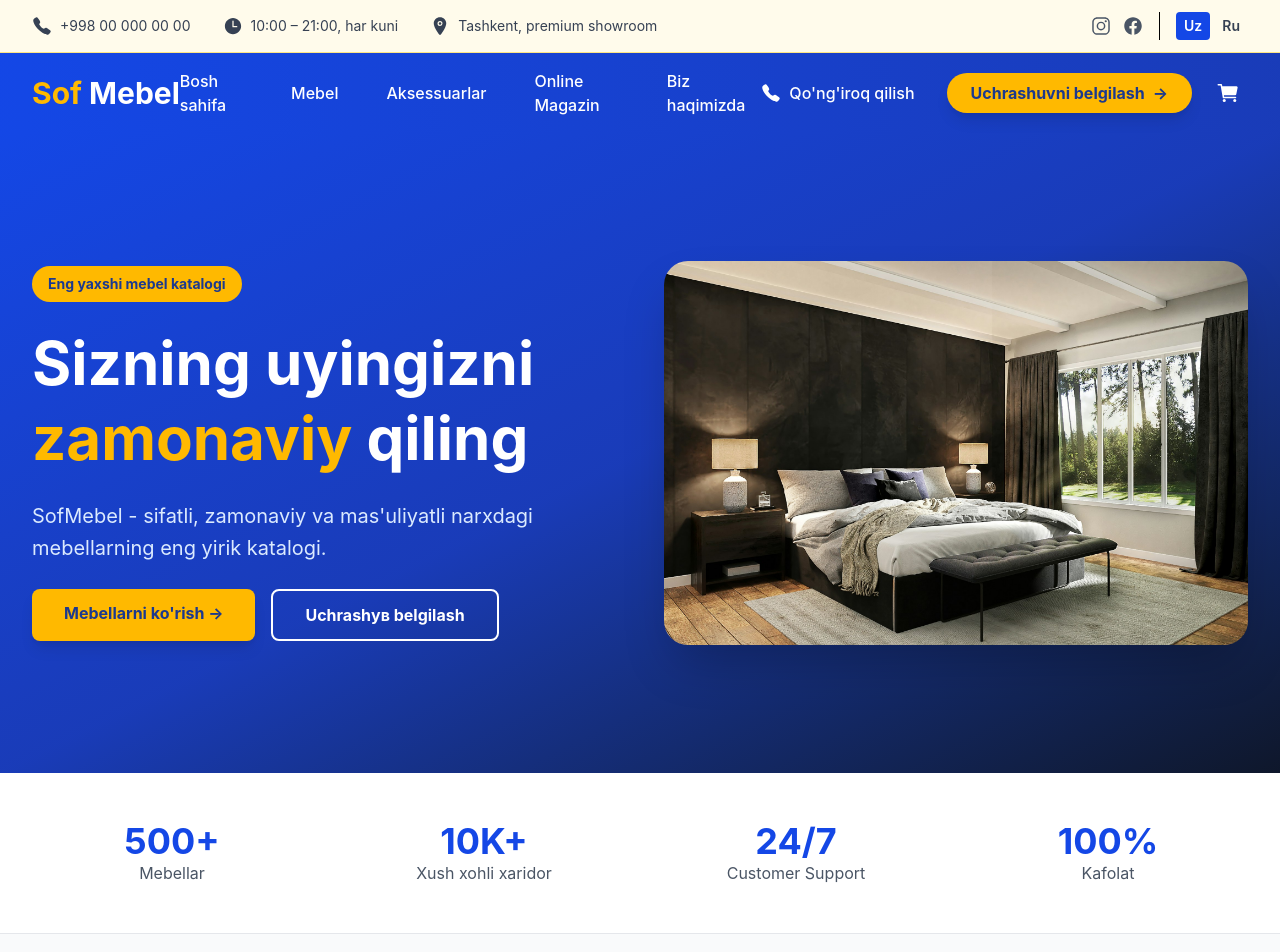
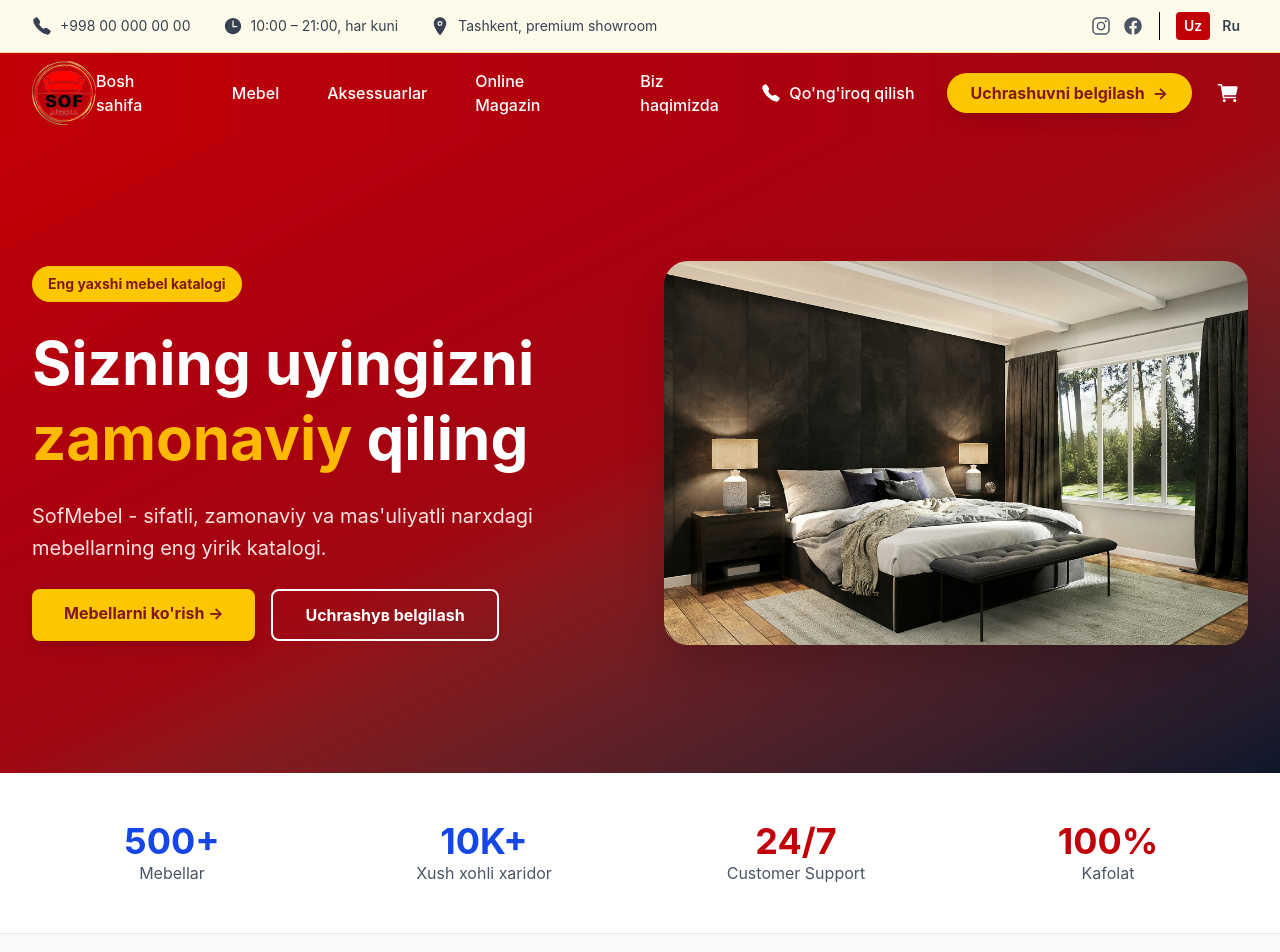
Before and after one commit to webdunyosi/sofmebel, a React (Vite) app: page / in a window 1280 px wide. Shown: the top 952 px of the page. Built offline with nearby package versions, Linux system fonts and the light colour scheme.

Commit message:
changed color red

```diff
--- a/src/components/Header.tsx
+++ b/src/components/Header.tsx
@@ -1,7 +1,16 @@
 import React, { useState } from "react"
 import { Link } from "react-router-dom"
 import { useCart } from "../hooks/useCart"
-import { IoCall, IoTime, IoLocation, IoLogoInstagram, IoLogoFacebook, IoMenu, IoClose, IoCart } from "react-icons/io5"
+import {
+  IoCall,
+  IoTime,
+  IoLocation,
+  IoLogoInstagram,
+  IoLogoFacebook,
+  IoMenu,
+  IoClose,
+  IoCart,
+} from "react-icons/io5"
 
 export const Header: React.FC = () => {
   const { getTotalItems } = useCart()
@@ -18,7 +27,7 @@ export const Header: React.FC = () => {
             <div className="flex flex-col sm:flex-row gap-4 sm:gap-8 justify-center sm:justify-start">
               <a
                 href="tel:+998900000000"
-                className="flex items-center gap-2 text-gray-700 hover:text-blue-700 transition"
+                className="flex items-center gap-2 text-gray-700 hover:text-red-700 transition"
               >
                 <IoCall className="w-5 h-5" />
                 <span>+998 00 000 00 00</span>
@@ -57,8 +66,8 @@ export const Header: React.FC = () => {
                   onClick={() => setLanguage("uz")}
                   className={`px-2 py-1 rounded font-semibold transition ${
                     language === "uz"
-                      ? "bg-blue-700 text-white"
-                      : "text-gray-700 hover:text-blue-700"
+                      ? "bg-red-700 text-white"
+                      : "text-gray-700 hover:text-red-700"
                   }`}
                 >
                   Uz
@@ -67,8 +76,8 @@ export const Header: React.FC = () => {
                   onClick={() => setLanguage("ru")}
                   className={`px-2 py-1 rounded font-semibold transition ${
                     language === "ru"
-                      ? "bg-blue-700 text-white"
-                      : "text-gray-700 hover:text-blue-700"
+                      ? "bg-red-700 text-white"
+                      : "text-gray-700 hover:text-red-700"
                   }`}
                 >
                   Ru
@@ -80,15 +89,16 @@ export const Header: React.FC = () => {
       </div>
 
       {/* Main Navigation */}
-      <nav className="bg-linear-to-r from-blue-700 to-blue-800 sticky top-0 z-50">
+      <nav className="bg-linear-to-r from-red-700 to-red-800 sticky top-0 z-50">
         <div className="max-w-full px-4 sm:px-6 lg:px-8">
           <div className="flex justify-between items-center h-20">
             {/* Logo */}
             <Link to="/" className="flex items-center gap-2 group">
-              <div className="text-3xl font-bold text-white">
-                <span className="text-amber-400">Sof</span>
-                <span> Mebel</span>
-              </div>
+              <img
+                src="/logo.png"
+                alt="Sof Mebel Logo"
+                className="h-16 w-auto hover:opacity-80 transition"
+              />
             </Link>
 
             {/* Desktop Menu */}
@@ -139,7 +149,7 @@ export const Header: React.FC = () => {
               </a>
 
               {/* Schedule Button */}
-              <button className="px-6 py-2 bg-amber-400 text-blue-900 rounded-full font-bold hover:bg-amber-300 transition shadow-lg">
+              <button className="px-6 py-2 bg-yellow-400 text-red-900 rounded-full font-bold hover:bg-yellow-300 transition shadow-lg">
                 {language === "uz"
                   ? "Uchrashuvni belgilash"
                   : "Записать встречу"}
@@ -178,35 +188,35 @@ export const Header: React.FC = () => {
             <div className="lg:hidden pb-4 space-y-3">
               <Link
                 to="/"
-                className="block px-4 py-2 text-white hover:bg-blue-600 rounded transition"
+                className="block px-4 py-2 text-white hover:bg-red-600 rounded transition"
               >
                 {language === "uz" ? "Bosh sahifa" : "Главная"}
               </Link>
               <Link
                 to="/products"
-                className="block px-4 py-2 text-white hover:bg-blue-600 rounded transition"
+                className="block px-4 py-2 text-white hover:bg-red-600 rounded transition"
               >
                 {language === "uz" ? "Mebel" : "Мебель"}
               </Link>
               <a
                 href="#accessories"
-                className="block px-4 py-2 text-white hover:bg-blue-600 rounded transition"
+                className="block px-4 py-2 text-white hover:bg-red-600 rounded transition"
               >
                 {language === "uz" ? "Aksessuarlar" : "Аксессуары"}
               </a>
               <a
                 href="#magazine"
-                className="block px-4 py-2 text-white hover:bg-blue-600 rounded transition"
+                className="block px-4 py-2 text-white hover:bg-red-600 rounded transition"
               >
                 {language === "uz" ? "Online Magazin" : "Онлайн Магазин"}
               </a>
               <a
                 href="#about"
-                className="block px-4 py-2 text-white hover:bg-blue-600 rounded transition"
+                className="block px-4 py-2 text-white hover:bg-red-600 rounded transition"
               >
                 {language === "uz" ? "Biz haqimizda" : "О нас"}
               </a>
-              <button className="w-full px-4 py-2 bg-amber-400 text-blue-900 rounded-full font-bold hover:bg-amber-300 transition">
+              <button className="w-full px-4 py-2 bg-yellow-400 text-red-900 rounded-full font-bold hover:bg-yellow-300 transition">
                 {language === "uz"
                   ? "Uchrashuvni belgilash"
                   : "Записать встречу"}
--- a/src/components/ProductCard.tsx
+++ b/src/components/ProductCard.tsx
@@ -79,7 +79,7 @@ export const ProductCard: React.FC<ProductCardProps> = ({ product }) => {
 
         {/* Price */}
         <div className="mb-6">
-          <p className="text-3xl font-bold text-blue-700">${product.price}</p>
+          <p className="text-3xl font-bold text-red-700">${product.price}</p>
           <p className="text-xs text-gray-500 mt-1">Jami narx</p>
         </div>
 
@@ -109,7 +109,7 @@ export const ProductCard: React.FC<ProductCardProps> = ({ product }) => {
                 className={`flex-1 py-2 rounded-lg transition font-bold text-white flex items-center justify-center gap-2 ${
                   isAdded
                     ? "bg-green-500 hover:bg-green-600"
-                    : "bg-blue-600 hover:bg-blue-700"
+                    : "bg-red-600 hover:bg-red-700"
                 }`}
               >
                 {isAdded ? (
@@ -127,7 +127,7 @@ export const ProductCard: React.FC<ProductCardProps> = ({ product }) => {
             {/* View Details */}
             <Link
               to={`/product/${product.id}`}
-              className="block w-full text-center py-2 px-4 border-2 border-blue-600 text-blue-600 rounded-lg hover:bg-blue-50 transition font-semibold"
+              className="block w-full text-center py-2 px-4 border-2 border-red-600 text-red-600 rounded-lg hover:bg-red-50 transition font-semibold"
             >
               Batafsil ko'rish
             </Link>
--- a/src/pages/Cart.tsx
+++ b/src/pages/Cart.tsx
@@ -52,7 +52,7 @@ export const Cart: React.FC = () => {
             <div className="border-t pt-4">
               <div className="flex justify-between text-lg">
                 <span className="font-bold">Jami:</span>
-                <span className="font-bold text-blue-600">
+                <span className="font-bold text-red-600">
                   ${getTotalPrice().toFixed(2)}
                 </span>
               </div>
--- a/src/pages/Checkout.tsx
+++ b/src/pages/Checkout.tsx
@@ -195,7 +195,7 @@ export const Checkout: React.FC = () => {
             <div className="border-t pt-4">
               <div className="flex justify-between text-lg">
                 <span className="font-bold">Jami:</span>
-                <span className="font-bold text-blue-600">
+                <span className="font-bold text-red-600">
                   ${getTotalPrice().toFixed(2)}
                 </span>
               </div>
--- a/src/pages/Home.tsx
+++ b/src/pages/Home.tsx
@@ -10,31 +10,31 @@ export const Home: React.FC = () => {
   return (
     <div>
       {/* Hero Section */}
-      <section className="bg-linear-to-br from-blue-700 via-blue-800 to-slate-900 text-white py-32">
+      <section className="bg-linear-to-br from-red-700 via-red-800 to-slate-900 text-white py-32">
         <div className="max-w-7xl mx-auto px-4 sm:px-6 lg:px-8">
           <div className="grid grid-cols-1 lg:grid-cols-2 gap-12 items-center">
             <div className="space-y-6">
-              <span className="inline-block px-4 py-2 bg-amber-400 text-blue-900 rounded-full text-sm font-bold">
+              <span className="inline-block px-4 py-2 bg-yellow-400 text-red-900 rounded-full text-sm font-bold">
                 Eng yaxshi mebel katalogi
               </span>
               <h1 className="text-5xl lg:text-6xl font-bold leading-tight">
                 Sizning uyingizni{" "}
                 <span className="text-amber-400">zamonaviy</span> qiling
               </h1>
-              <p className="text-xl text-blue-100 leading-relaxed">
+              <p className="text-xl text-red-100 leading-relaxed">
                 SofMebel - sifatli, zamonaviy va mas'uliyatli narxdagi
                 mebellarning eng yirik katalogi.
               </p>
               <div className="flex flex-col sm:flex-row gap-4">
                 <Link
                   to="/products"
-                  className="px-8 py-3 bg-amber-400 text-blue-900 font-bold rounded-lg hover:bg-amber-300 transition shadow-lg"
+                  className="px-8 py-3 bg-yellow-400 text-red-900 font-bold rounded-lg hover:bg-yellow-300 transition shadow-lg"
                 >
                   Mebellarni ko'rish →
                 </Link>
                 <button
                   onClick={() => alert("Uchrashuvni belgilash")}
-                  className="px-8 py-3 border-2 border-white text-white font-bold rounded-lg hover:bg-white hover:text-blue-900 transition"
+                  className="px-8 py-3 border-2 border-white text-white font-bold rounded-lg hover:bg-white hover:text-red-900 transition"
                 >
                   Uchrashув belgilash
                 </button>
@@ -72,7 +72,7 @@ export const Home: React.FC = () => {
               </p>
             </div>
             <div className="text-center">
-              <div className="text-3xl md:text-4xl font-bold text-blue-700">
+              <div className="text-3xl md:text-4xl font-bold text-red-700">
                 24/7
               </div>
               <p className="text-gray-600 text-sm md:text-base">
@@ -80,7 +80,7 @@ export const Home: React.FC = () => {
               </p>
             </div>
             <div className="text-center">
-              <div className="text-3xl md:text-4xl font-bold text-blue-700">
+              <div className="text-3xl md:text-4xl font-bold text-red-700">
                 100%
               </div>
               <p className="text-gray-600 text-sm md:text-base">Kafolat</p>
@@ -205,7 +205,7 @@ export const Home: React.FC = () => {
           <div className="text-center mt-12">
             <Link
               to="/products"
-              className="px-8 py-3 bg-blue-700 text-white font-bold rounded-lg hover:bg-blue-800 transition shadow-lg"
+              className="px-8 py-3 bg-red-700 text-white font-bold rounded-lg hover:bg-red-800 transition shadow-lg"
             >
               Barcha mebellarni ko'rish
             </Link>
@@ -214,12 +214,12 @@ export const Home: React.FC = () => {
       </section>
 
       {/* Newsletter Section */}
-      <section className="bg-blue-700 text-white py-16">
+      <section className="bg-red-700 text-white py-16">
         <div className="max-w-3xl mx-auto px-4 sm:px-6 lg:px-8 text-center">
           <h2 className="text-4xl font-bold mb-4">
             Yangi mebellar haqida bilish uchun
           </h2>
-          <p className="text-blue-100 mb-8 text-lg">
+          <p className="text-red-100 mb-8 text-lg">
             Eng birinchi eksklyuziv taklif va chegirmalarni olib qoling
           </p>
           <div className="flex flex-col sm:flex-row gap-3">
@@ -228,7 +228,7 @@ export const Home: React.FC = () => {
               placeholder="Sizning email..."
               className="flex-1 px-4 py-3 rounded-lg text-gray-800 focus:outline-none focus:ring-2 focus:ring-amber-400"
             />
-            <button className="px-8 py-3 bg-amber-400 text-blue-900 font-bold rounded-lg hover:bg-amber-300 transition whitespace-nowrap">
+            <button className="px-8 py-3 bg-yellow-400 text-red-900 font-bold rounded-lg hover:bg-yellow-300 transition whitespace-nowrap">
               Obuna ol
             </button>
           </div>
@@ -241,13 +241,13 @@ export const Home: React.FC = () => {
           <h2 className="text-4xl font-bold mb-4">
             O'z uyingizni zamonaviy qiling
           </h2>
-          <p className="text-blue-100 mb-8 text-lg max-w-2xl mx-auto">
+          <p className="text-red-100 mb-8 text-lg max-w-2xl mx-auto">
             SofMebel bilan siz eng yaxshi narxda eng sifatli mobilyani topasiz.
             Bugundan boshlang!
           </p>
           <button
             onClick={() => alert("Showroom: +998 90 000 00 00")}
-            className="px-8 py-3 bg-amber-400 text-blue-900 font-bold rounded-lg hover:bg-amber-300 transition shadow-lg flex items-center gap-2 mx-auto"
+            className="px-8 py-3 bg-yellow-400 text-red-900 font-bold rounded-lg hover:bg-yellow-300 transition shadow-lg flex items-center gap-2 mx-auto"
           >
             <IoCall className="w-5 h-5" /> Qo'ng'iroq qilish
           </button>
```
Also changed, not shown: src/components/Footer.tsx (+9 -1 lines), src/pages/ProductDetail.tsx (+4 -4 lines), public/logo.png (added).
